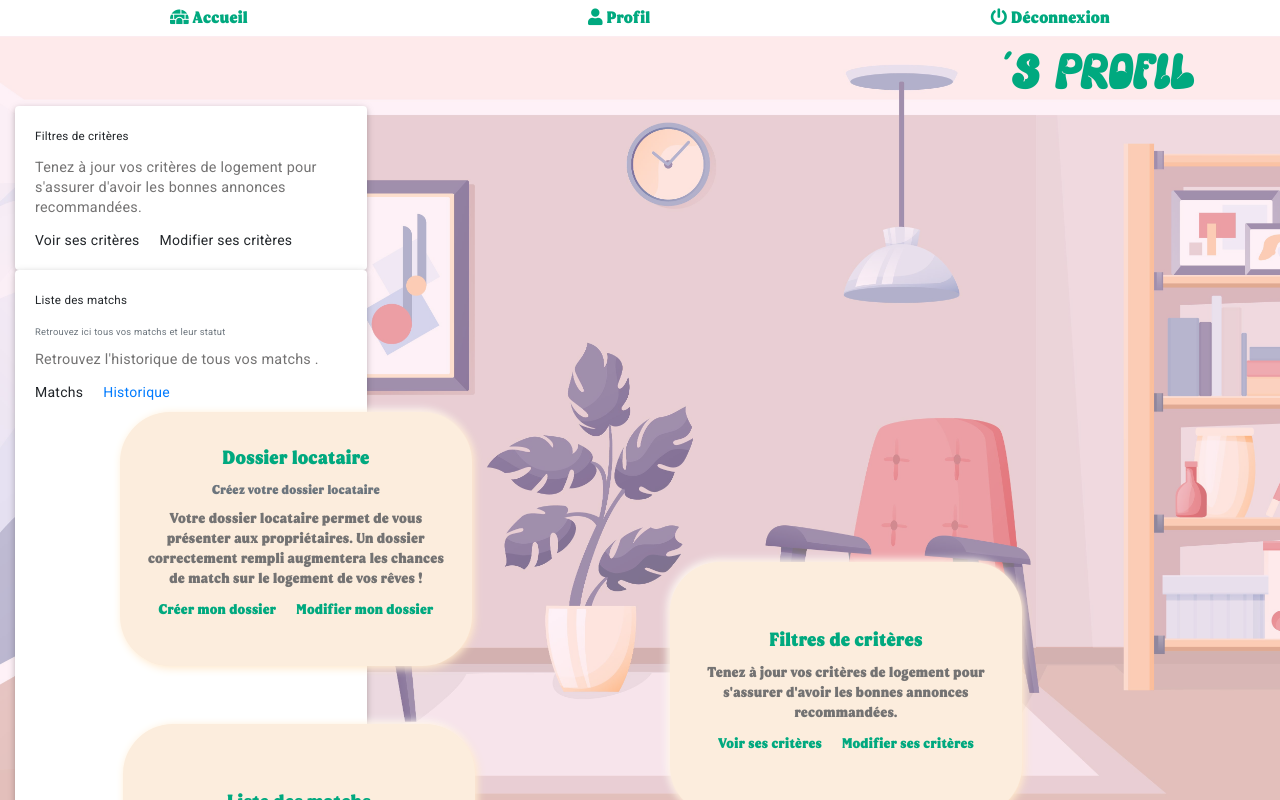
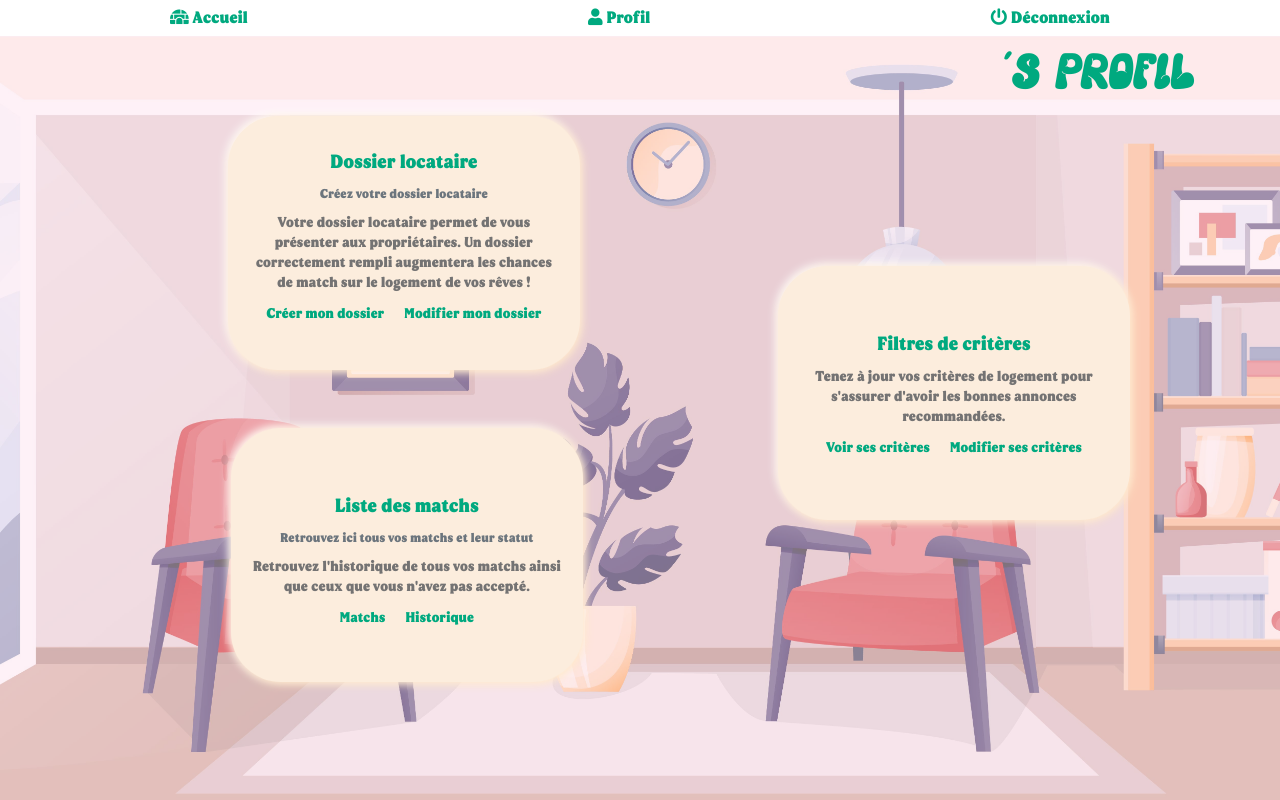
Before and after one commit to morganekervaon/ToitPlusMoiFront, an Angular app in the folder toitplusmoifront/: page /profil in a window 1280 px wide. Shown: the top 800 px of the page. Built offline with nearby package versions, Linux system fonts and the light colour scheme; no server answers; sample sign-in values are in the browser's storage.

Commit message:
pas touche au profil

```diff
--- a/toitplusmoifront/src/app/profil/profil.component.css
+++ b/toitplusmoifront/src/app/profil/profil.component.css
@@ -6,6 +6,10 @@
     background-size: cover !important;
     background-position: center !important;
     height: 100vh;
+}
+
+.row {
+    margin-left: 10% !important;
 }
 
 .BGBody {
--- a/toitplusmoifront/src/app/profil/profil.component.html
+++ b/toitplusmoifront/src/app/profil/profil.component.html
@@ -6,25 +6,6 @@
       </div>
 
     </div>
-    <div class="col-sm">
-      <div class="card" style="width: 22rem;">
-        <div class="card-body">
-          <h5 class="card-title">Filtres de critères</h5>
-          <p class="card-text">Tenez à jour vos critères de logement pour s'assurer d'avoir les bonnes annonces
-            recommandées.</p>
-          <a *ngIf="!critere" (click)="openModalFiltre()" class="card-link">Voir ses critères</a>
-          <a *ngIf="!critere" (click)="openModalFiltreModif()" class="card-link">Modifier ses critères</a>
-        </div>
-      </div>
-    </div>
-    <div class="col-sm">
-      <div class="card" style="width: 22rem;">
-        <div class="card-body">
-          <h5 class="card-title">Liste des matchs</h5>
-          <h6 class="card-subtitle mb-2 text-muted">Retrouvez ici tous vos matchs et leur statut</h6>
-          <p class="card-text">Retrouvez l'historique de tous vos matchs .</p>
-          <a *ngIf="!matchs" (click)="openModalMatchs()" class="card-link">Matchs</a>
-          <a href="#" class="card-link">Historique</a>
 
 
 
@@ -87,7 +68,6 @@
       </div>
     </div>
 
-        </div>
-      </div>
+
 
   </div>
```
Lines whose indentation alone changed are shown as unchanged.
